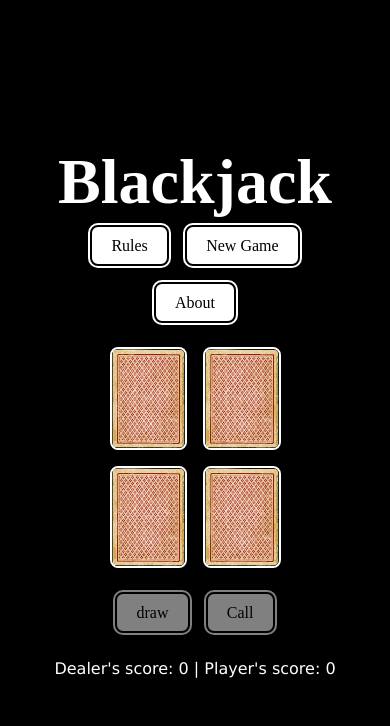
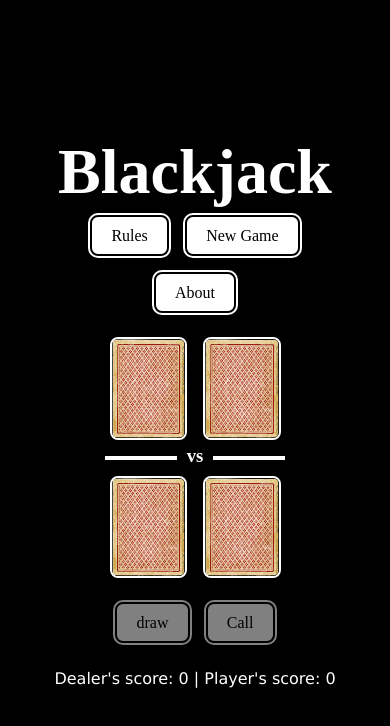
Before and after one commit to Solidago-01/react-blackjack-project, a React (Vite) app: page / in a window 390 px wide. Shown: the top 726 px of the page. Built offline with nearby package versions, Linux system fonts and the light colour scheme; a web font is replaced by a local one.

Commit message:
add: vs spacer and responsive styling and button backgrounds

```diff
--- a/src/App.css
+++ b/src/App.css
@@ -82,6 +82,23 @@ button {
   }
 }
 
+.spacer {
+  border: 2px solid white;
+  width: 30%;
+  margin: auto;
+  position: relative;
+}
+
+.vs {
+  position: absolute;
+  left: 0;
+  right: 0;
+  top: -1rem;
+  background-color: black;
+  width: 10%;
+  margin: auto;
+}
+
 article {
   margin: 1rem;
 }
@@ -119,6 +136,10 @@ p {
   .currentHand {
     width: 15%;
   }
+
+  .spacer {
+    width: 40%;
+  }
 }
 
 
@@ -136,4 +157,12 @@ p {
     margin: .5rem;
   }
 
+  .vs {
+    width: 20%;
+  }
+
+  .spacer {
+    width: 60%;
+  }
+
 }
--- a/src/App.jsx
+++ b/src/App.jsx
@@ -123,6 +123,9 @@ function App() {
           </div>
         </div>
 
+        <div className="spacer">
+        <h3 className="vs">vs</h3>
+        </div>
 
         <div className="playSurface">
           <div className="currentHandGrid">
```
